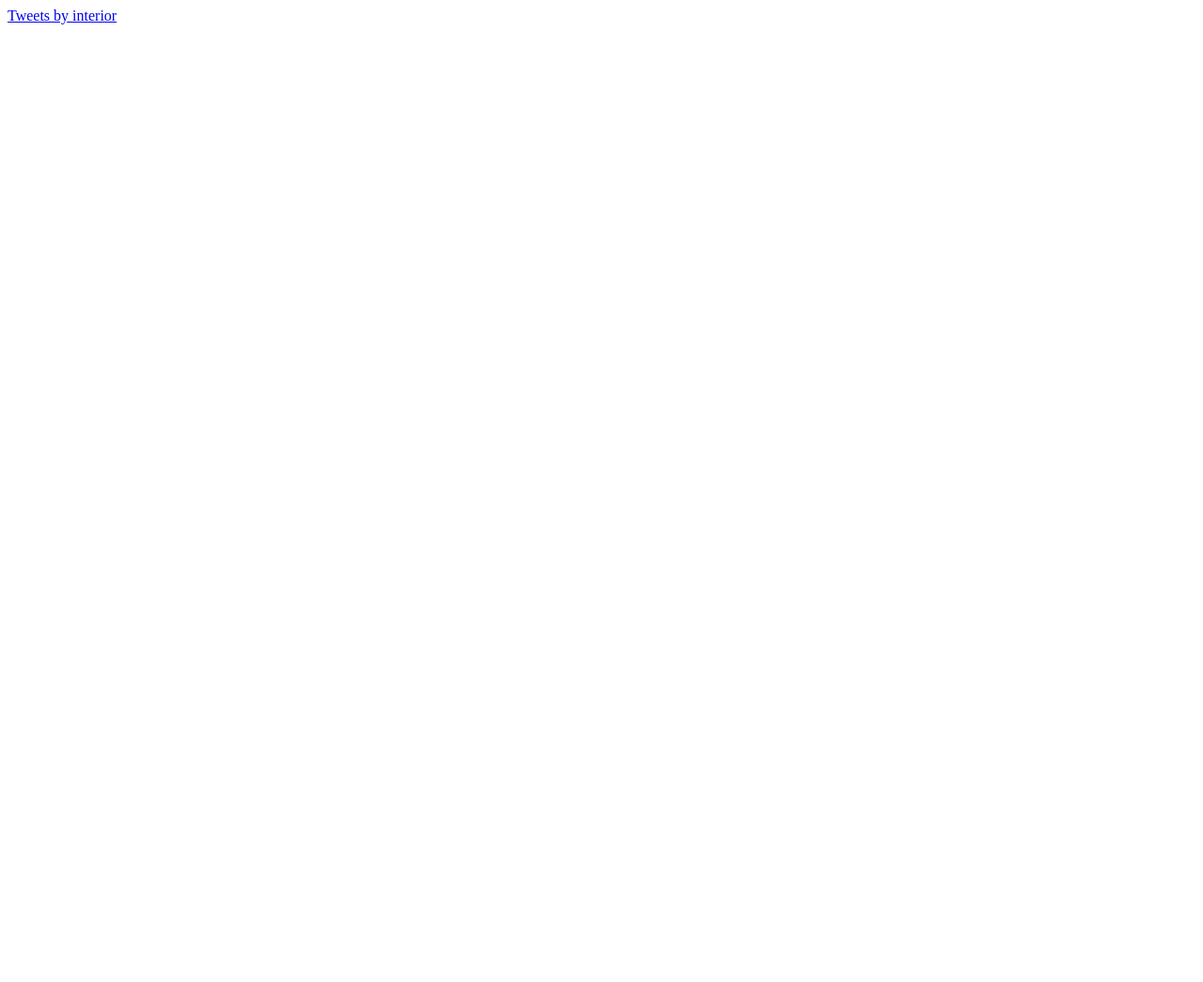
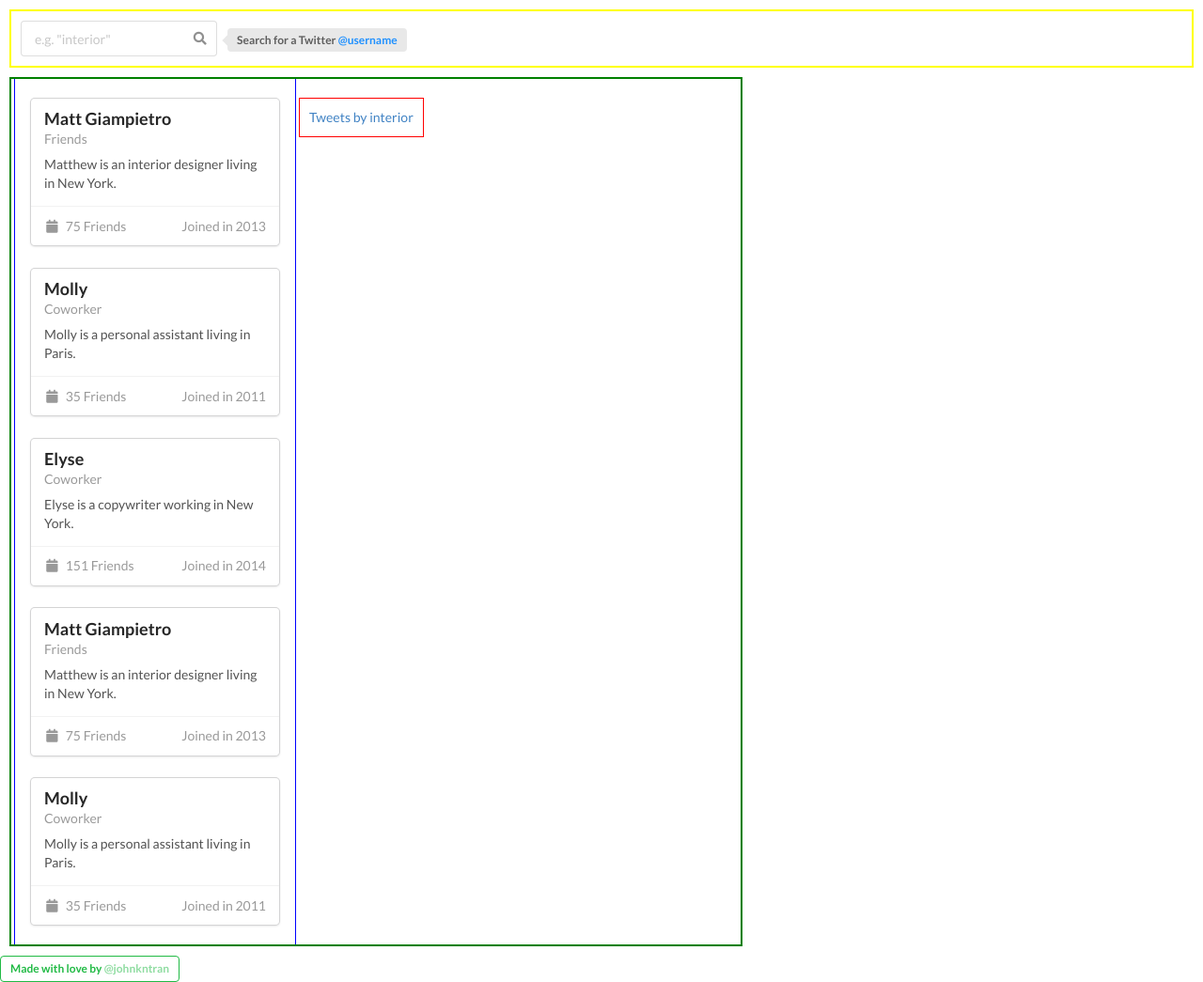
Before and after one commit to johnkntran/twitter-tweets, a website: page index.html in a window 1280 px wide. Shown: the whole page at 94% size. Before the commit the page ends 800 px from the top, so only its background shows below. Drawn offline with nearby package versions, Linux system fonts and the light colour scheme.

Commit message:
Created layout backbone for app.

```diff
--- /dev/null
+++ b/css/style.css
@@ -0,0 +1,32 @@
+.input-wrapper {
+    border:   2px solid yellow;
+    margin:   10px;
+    padding:  10px;
+}
+
+.wrapper {
+    border:   2px solid green;
+    margin:   10px;
+    padding:  10px;
+    width:    780px;
+    overflow: hidden;
+}
+
+.card-feed {
+    border:  1px solid blue;
+    float:   left;
+    margin:  10px;
+    padding: 10px;
+    width:   300px;
+}
+
+.twitter-feed {
+    border:  1px solid red;
+    float:   left;
+    margin:  10px;
+    padding: 10px;
+}
+
+.twitter-handle {
+    color: DodgerBlue;
+}
--- a/index.html
+++ b/index.html
@@ -2,8 +2,130 @@
 <html>
   <head>
     <title>Twitter</title>
+    <link rel="stylesheet" href="https://cdnjs.cloudflare.com/ajax/libs/semantic-ui/2.2.13/semantic.min.css">
+    <link rel="stylesheet" href="./css/style.css">
+    <script src="https://unpkg.com/jquery@3.2.1/dist/jquery.js"></script>
+    <script src="https://cdnjs.cloudflare.com/ajax/libs/semantic-ui/2.2.13/semantic.min.js"></script>
   </head>
   <body>
-    <a class="twitter-timeline" data-width="420" data-height="550" data-theme="light" data-link-color="#FAB81E" href="https://twitter.com/interior?ref_src=twsrc%5Etfw">Tweets by interior</a> <script async src="https://platform.twitter.com/widgets.js" charset="utf-8"></script>
+    <div class="input-wrapper">
+      <div class="ui icon input">
+        <input type="text" placeholder='e.g. "interior"'>
+        <i class="search icon"></i>
+      </div>
+      <span class="ui left pointing label">Search for a Twitter <span class="twitter-handle">@username</span></span>
+    </div>
+    <div class="wrapper">
+      <div class="ui link cards card-feed">
+        <div class="card">
+          <div class="content">
+            <div class="header">Matt Giampietro</div>
+            <div class="meta">
+              <a>Friends</a>
+            </div>
+            <div class="description">
+              Matthew is an interior designer living in New York.
+            </div>
+          </div>
+          <div class="extra content">
+            <span class="right floated">
+              Joined in 2013
+            </span>
+            <span>
+              <i class="calendar icon"></i>
+              75 Friends
+            </span>
+          </div>
+        </div>
+        <div class="card">
+          <div class="content">
+            <div class="header">Molly</div>
+            <div class="meta">
+              <span class="date">Coworker</span>
+            </div>
+            <div class="description">
+              Molly is a personal assistant living in Paris.
+            </div>
+          </div>
+          <div class="extra content">
+            <span class="right floated">
+              Joined in 2011
+            </span>
+            <span>
+              <i class="calendar icon"></i>
+              35 Friends
+            </span>
+          </div>
+        </div>
+        <div class="card">
+          <div class="content">
+            <div class="header">Elyse</div>
+            <div class="meta">
+              <a>Coworker</a>
+            </div>
+            <div class="description">
+              Elyse is a copywriter working in New York.
+            </div>
+          </div>
+          <div class="extra content">
+            <span class="right floated">
+              Joined in 2014
+            </span>
+            <span>
+              <i class="calendar icon"></i>
+              151 Friends
+            </span>
+          </div>
+        </div>
+        <div class="card">
+          <div class="content">
+            <div class="header">Matt Giampietro</div>
+            <div class="meta">
+              <a>Friends</a>
+            </div>
+            <div class="description">
+              Matthew is an interior designer living in New York.
+            </div>
+          </div>
+          <div class="extra content">
+            <span class="right floated">
+              Joined in 2013
+            </span>
+            <span>
+              <i class="calendar icon"></i>
+              75 Friends
+            </span>
+          </div>
+        </div>
+        <div class="card">
+          <div class="content">
+            <div class="header">Molly</div>
+            <div class="meta">
+              <span class="date">Coworker</span>
+            </div>
+            <div class="description">
+              Molly is a personal assistant living in Paris.
+            </div>
+          </div>
+          <div class="extra content">
+            <span class="right floated">
+              Joined in 2011
+            </span>
+            <span>
+              <i class="calendar icon"></i>
+              35 Friends
+            </span>
+          </div>
+        </div>
+      </div>
+      <div class="ui twitter-feed">
+        <a class="twitter-timeline" data-width="420" data-height="550" data-theme="light" data-link-color="#FAB81E" href="https://twitter.com/interior">Tweets by interior</a> <script async src="https://platform.twitter.com/widgets.js" charset="utf-8"></script>
+      </div>
+    </div>
+    <div class="ui">
+      <span class="ui label basic green">Made with love by
+        <a class="twitter-handle" href="https://github.com/johnkntran/haystax10">@johnkntran</a>
+      </span>
+    </div>
   </body>
 </html>
```
Also changed, not shown: 1 other file.
